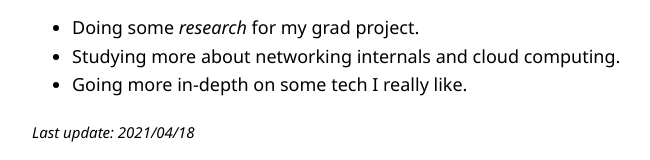
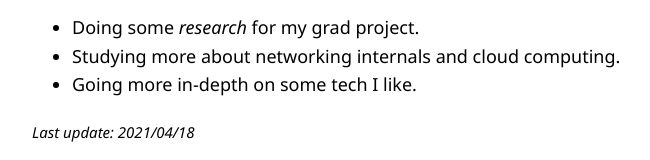
Before and after one commit to zapmal/personal-website, a Next.js app: page /now in a window 1280 px wide. Shown: the part 227-387 px from the top of the page, without its empty margins (302-952 px from the left). Built offline with nearby package versions, Linux system fonts and the light colour scheme.

Commit message:
chore: fix typo

```diff
--- a/src/pages/now.tsx
+++ b/src/pages/now.tsx
@@ -21,7 +21,7 @@ const Now = () => {
       <ul>
         <li>Doing some <em>research</em> for my grad project.</li>
         <li>Studying more about networking internals and cloud computing.</li>
-        <li>Going more in-depth on some tech I really like.</li>
+        <li>Going more in-depth on some tech I like.</li>
       </ul>
       <small><em>Last update: 2021/04/18</em></small>
     </Layout>
```
